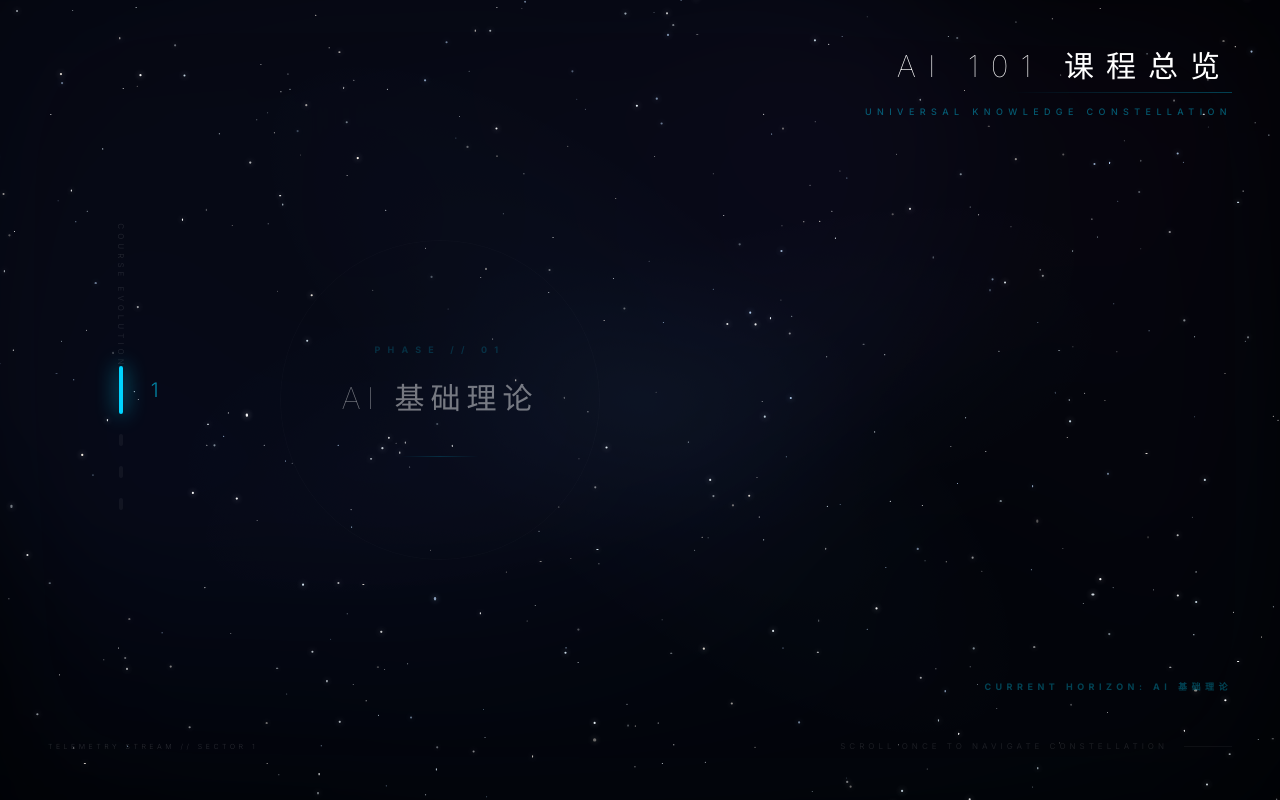
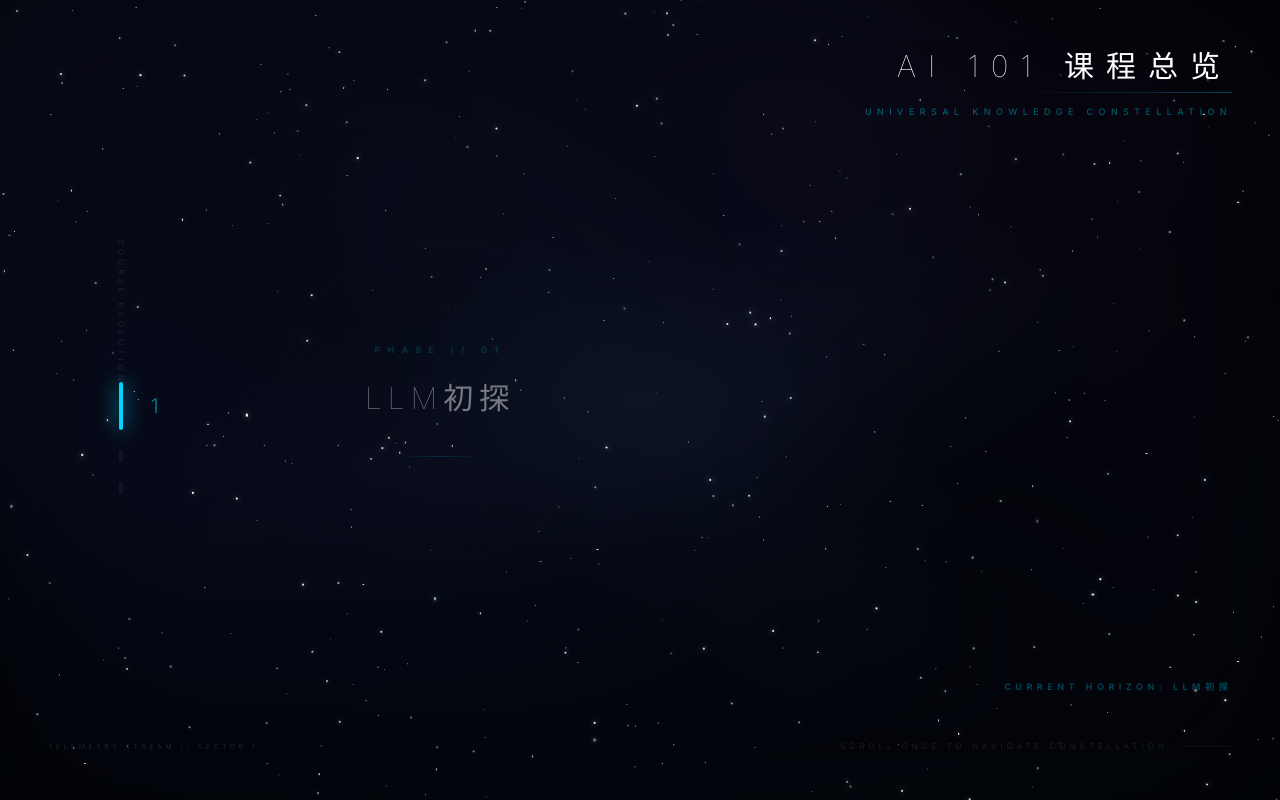
Before and after one commit to dblsc1/AI_101, a React (Vite) app: page / in a window 1280 px wide. Built offline with nearby package versions, Linux system fonts and the light colour scheme.

Commit message:
Add files via upload

```diff
--- a/constants.ts
+++ b/constants.ts
@@ -14,48 +14,46 @@ export interface Domain {
 export const CURRICULUM_DATA: Domain[] = [
   {
     id: 'ai-fundamentals',
-    title: 'AI 基础理论',
+    title: 'LLM初探',
     modules: [
-      { id: 'm1', name: '神经网络导论', description: '探索人工神经网络的基本结构，理解神经元、层与权重如何模拟人类大脑的处理逻辑。' },
-      { id: 'm2', name: '机器学习简史', description: '从统计学起源到深度学习革命，回顾改变世界的算法演进历程。' },
-      { id: 'm3', name: '数据偏见分析', description: '识别训练数据中的潜在歧视，学习如何构建更公平、更客观的AI系统。' },
-      { id: 'm4', name: '算法伦理', description: '探讨技术边界与社会责任，研究在自动驾驶与医疗决策中的道德考量。' },
-      { id: 'm1-extra', name: '反向传播算法', description: '深入理解梯度下降与链式法则，揭示模型学习的核心动力。' },
-      { id: 'm1-extra2', name: '卷积神经网络', description: '研究专门用于处理网格结构数据的神经网络，如图像与视频。' }
+      { id: 'm1', name: '强大的大语言模型', description: '为不熟悉语言模型的孩子准备的基础课，通过文章总结，快速生成复杂文本和逻辑，迅速熟悉各大最先进的大语言模型。' },
+      { id: 'm2', name: '大语言模型错误百出？', description: '通过3个简单实验发现AI的能力边界，破除"AI无所不能"的迷思。' },
+      { id: 'm3', name: '驯服大语言模型', description: '学会调教AI，让AI按照要求输出，在比赛中学习，为智能体打下基础' },
+      { id: 'm4', name: '未来已来：智能体', description: '熟悉扣子平台的运作，创建一个简单的智能体（ppt生成智能体）' },
+      // { id: 'm1-extra', name: '反向传播算法', description: '深入理解梯度下降与链式法则，揭示模型学习的核心动力。' },
+      // { id: 'm1-extra2', name: '卷积神经网络', description: '研究专门用于处理网格结构数据的神经网络，如图像与视频。' }
     ]
   },
   {
     id: 'generative-ai',
-    title: '生成式人工智能',
+    title: '图像与多模态AI',
     modules: [
-      { id: 'm5', name: '大语言模型原理', description: '解析Transformer架构与注意力机制，理解文字生成背后的概率预测逻辑。' },
-      { id: 'm6', name: 'Prompt 工程', description: '掌握与AI对话的艺术，通过精准的指令引导模型输出高质量、专业化内容。' },
-      { id: 'm7', name: '图像生成艺术', description: '从扩散模型到创作者经济，探索文本转图像如何重新定义视觉传达。' },
-      { id: 'm8', name: '多模态交互', description: '研究视觉、听觉与文本的融合处理，打造更自然的跨媒介感知体验。' },
-      { id: 'm2-extra', name: 'LoRA 微调技术', description: '学习如何以极低的算力成本对大模型进行特定领域知识的迁移与强化。' },
-      { id: 'm2-extra2', name: '长文本建模', description: '探讨如何处理万级乃至百万级Token的输入，实现全书级别的知识检索。' }
+      { id: 'm5', name: '图像AI agent 2025/12', description: '使用图像生成模型veo ，豆包，创作属于自己的AI艺术作品。' },
+      { id: 'm6', name: '视频AI agent 2025/12', description: '使用视频生成模型sora2 豆包，创作属于自己的AI视频作品。' },
+      { id: 'm8', name: '多模态交互AI 2025/12', description: '探索视觉、听觉与文本的融合处理，创作一个基于语音通话机器人' },
+      // { id: 'm2-extra', name: 'LoRA 微调技术', description: '学习如何以极低的算力成本对大模型进行特定领域知识的迁移与强化。' },
     ]
   },
   {
     id: 'real-world-apps',
-    title: '行业应用实践',
+    title: 'AI agent实践',
     modules: [
-      { id: 'm9', name: 'AI 辅助编程', description: '利用Copilot等工具加速代码构建，探索软件工程在新时代的效率范式。' },
-      { id: 'm10', name: '智能医疗初探', description: '分析AI在影像诊断、新药研发与病历管理中的前沿应用。' },
-      { id: 'm11', name: '自动化营销', description: '通过行为预测与内容生成，实现千人千面的精准品牌沟通。' },
-      { id: 'm12', name: '个性化教育', description: '构建针对不同学习进度、兴趣偏好的AI导师，实现真正意义上的因材施教。' },
-      { id: 'm3-extra', name: '金融风控建模', description: '利用AI实时监测交易风险，在毫秒级时间内识别并阻止欺诈行为。' }
+      { id: 'm9', name: '扣子平台基本操作', description: '学习扣子平台的基本操作，提示词设置，工作流和多Agent配合。' },
+      { id: 'm10', name: '你画我猜智能体', description: '结合图像识别LLM和文本生成LLM，创建一个你画我猜智能体。' },
+      { id: 'm11', name: '错题批改智能体', description: '结合图像识别LLM和逻辑判断LLM，创建一个错题批改智能体。' },
+      { id: 'm12', name: '敬请期待', description: '' },
+      // { id: 'm3-extra', name: '金融风控建模', description: '利用AI实时监测交易风险，在毫秒级时间内识别并阻止欺诈行为。' }
     ]
   },
-  {
-    id: 'future-tech',
-    title: '前沿探索',
-    modules: [
-      { id: 'm13', name: '具身智能', description: '赋予AI物理载体，研究机器人如何在现实世界中感知、规划并执行任务。' },
-      { id: 'm14', name: '通用人工智能', description: '展望AGI的诞生，探讨系统如何在多领域展现出类人水平的学习与推理能力。' },
-      { id: 'm15', name: '量子计算协同', description: '探索量子比特如何为大模型训练提供指数级增长的算力支撑。' },
-      { id: 'm16', name: '人机共生', description: '研究脑机接口与穿戴设备，探索人类与AI深度融合的进化可能性。' },
-      { id: 'm4-extra', name: '神经形态计算', description: '模仿生物大脑的物理结构开发芯片，实现极低能耗的高性能智能计算。' }
-    ]
-  }
+  // {
+  //   id: 'future-tech',
+  //   title: '前沿探索',
+  //   modules: [
+  //     { id: 'm13', name: '具身智能', description: '赋予AI物理载体，研究机器人如何在现实世界中感知、规划并执行任务。' },
+  //     { id: 'm14', name: '通用人工智能', description: '展望AGI的诞生，探讨系统如何在多领域展现出类人水平的学习与推理能力。' },
+  //     { id: 'm15', name: '量子计算协同', description: '探索量子比特如何为大模型训练提供指数级增长的算力支撑。' },
+  //     { id: 'm16', name: '人机共生', description: '研究脑机接口与穿戴设备，探索人类与AI深度融合的进化可能性。' },
+  //     { id: 'm4-extra', name: '神经形态计算', description: '模仿生物大脑的物理结构开发芯片，实现极低能耗的高性能智能计算。' }
+  //   ]
+  // }
 ];
```
